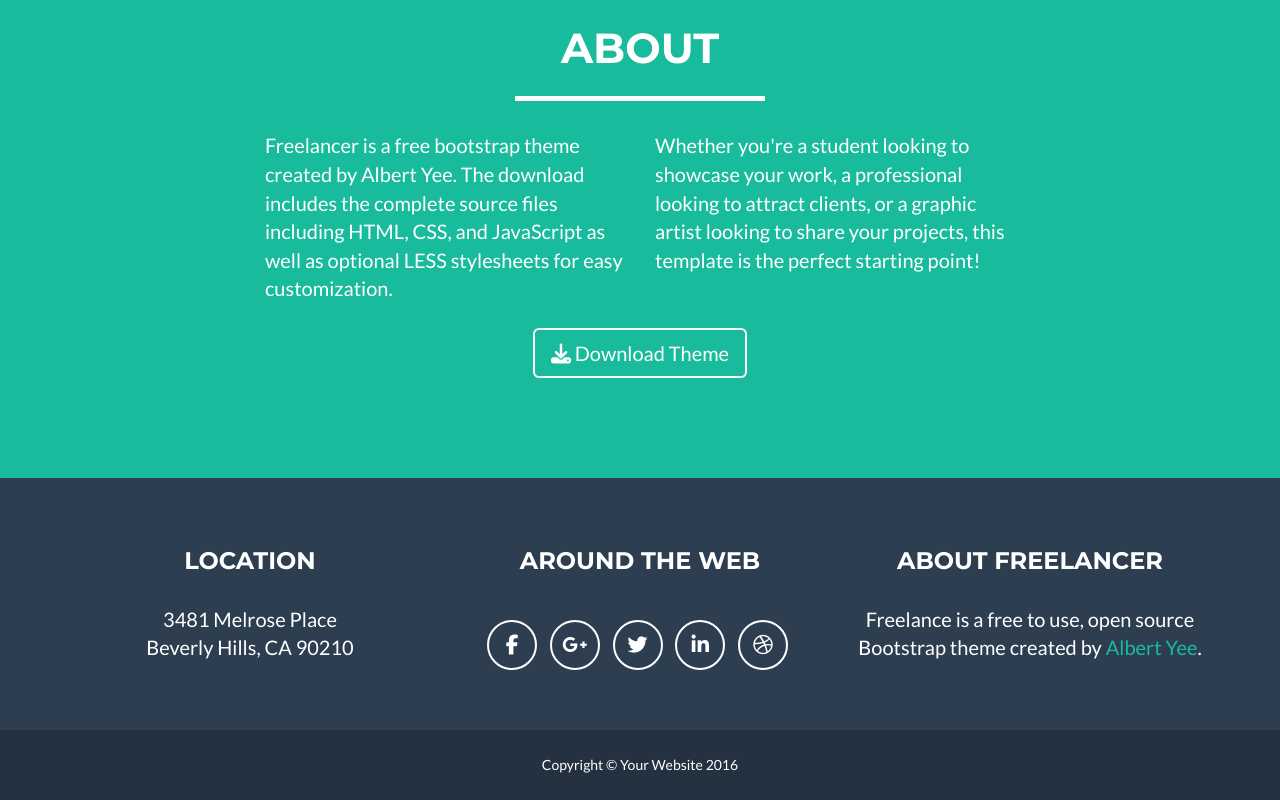
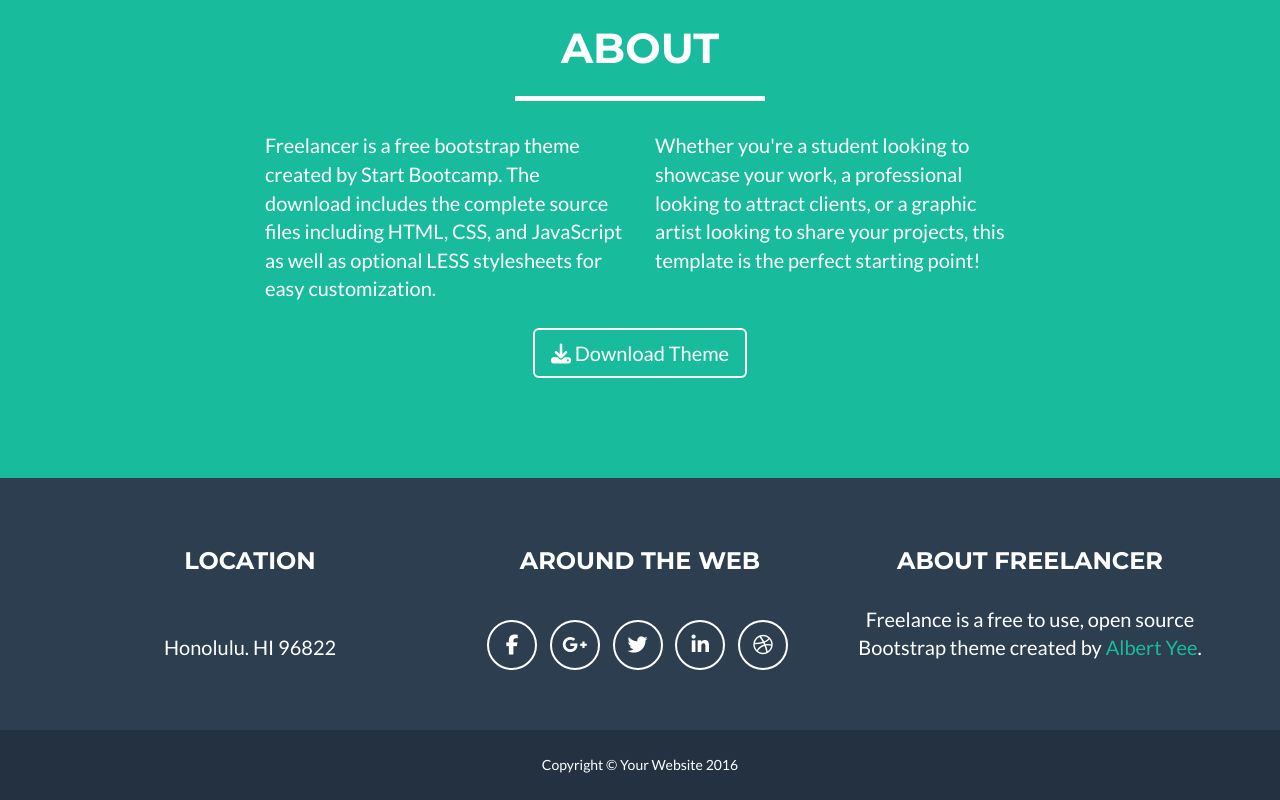
Before and after one commit to NotAlbertYee/Old-Portfolio, a plain HTML site: page index.html in a window 1280 px wide. Shown: the part 1791-2591 px from the top of the page. Drawn offline with nearby package versions, Linux system fonts and the light colour scheme.

Commit message:
Changed Location
Change Location

```diff
--- a/index.html
+++ b/index.html
@@ -164,7 +164,7 @@
             </div>
             <div class="row">
                 <div class="col-lg-4 col-lg-offset-2">
-                    <p>Freelancer is a free bootstrap theme created by Albert Yee. The download includes the complete source files including HTML, CSS, and JavaScript as well as optional LESS stylesheets for easy customization.</p>
+                    <p>Freelancer is a free bootstrap theme created by Start Bootcamp. The download includes the complete source files including HTML, CSS, and JavaScript as well as optional LESS stylesheets for easy customization.</p>
                 </div>
                 <div class="col-lg-4">
                     <p>Whether you're a student looking to showcase your work, a professional looking to attract clients, or a graphic artist looking to share your projects, this template is the perfect starting point!</p>
@@ -185,8 +185,8 @@
                 <div class="row">
                     <div class="footer-col col-md-4">
                         <h3>Location</h3>
-                        <p>3481 Melrose Place
-                            <br>Beverly Hills, CA 90210</p>
+                        <p> <!-- Adress Goes Here -->
+                            <br>Honolulu. HI 96822</p>
                     </div>
                     <div class="footer-col col-md-4">
                         <h3>Around the Web</h3>
```
